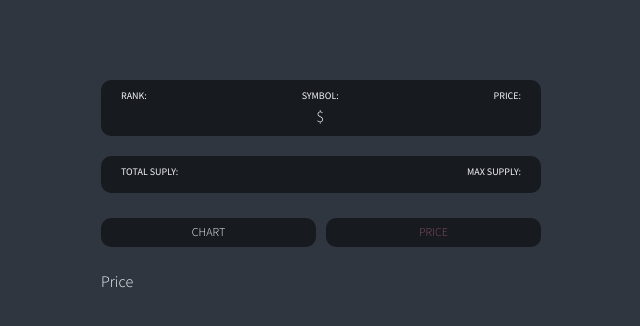
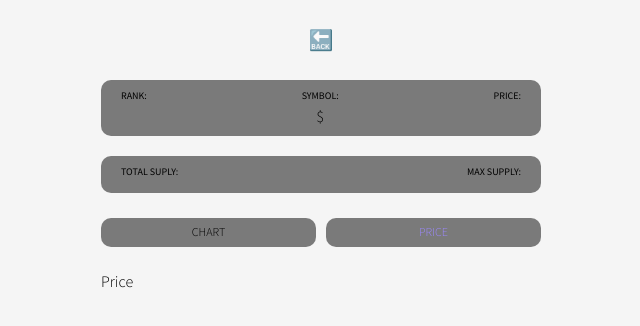
Before and after one commit to yjleeinkr/react-query, a React (Create React App) app: page /1/price in a window 1280 px wide. Shown: the top 326 px of the page, without its empty margins (319-959 px from the left). Built offline with nearby package versions, Linux system fonts and the light colour scheme; no server answers.

Commit message:
try non-efficient way to make dark,light mode just by passing props

```diff
--- a/src/App.tsx
+++ b/src/App.tsx
@@ -1,7 +1,9 @@
 import Router from "./Router";
 import { createGlobalStyle } from "styled-components";
 import { ReactQueryDevtools } from 'react-query/devtools'
-
+import { ThemeProvider } from "styled-components";
+import { darkTheme, lightTheme } from "./theme";
+import { useState } from "react";
 const GlobalStyle = createGlobalStyle`
 html, body, div, span, applet, object, iframe,
 h1, h2, h3, h4, h5, h6, p, blockquote, pre,
@@ -67,12 +69,14 @@ a{
 `;
 
 function App() {
+  const [isDark, setIsDark] = useState(false)
+  const toggleDark = () => setIsDark(current => !current)
   return (
-    <>
-      <GlobalStyle/>
-      <Router />
-      <ReactQueryDevtools initialIsOpen={true}/>
-    </>
+    <ThemeProvider theme={isDark ? darkTheme : lightTheme}>
+      <GlobalStyle />
+      <Router isDark={isDark} toggleDark={toggleDark}/>
+      <ReactQueryDevtools initialIsOpen={true} />
+    </ThemeProvider>
   );
 }
 
--- a/src/Router.tsx
+++ b/src/Router.tsx
@@ -1,20 +1,24 @@
 import { BrowserRouter, Switch, Route } from 'react-router-dom';
 import Coin from './routes/Coin'
 import Coins from './routes/Coins'
+interface RouterProps {
+  toggleDark: () => void;
+  isDark: boolean
+}
 
-function Router() {
+function Router({ toggleDark, isDark }: RouterProps) {
   return (
     <BrowserRouter>
       <Switch>
         <Route path="/:coinId">
-                    <Coin />
+          <Coin isDark={isDark} />
         </Route>
         <Route path="/">
-                    <Coins />
+          <Coins toggleDark={toggleDark} />
         </Route>
       </Switch>
     </BrowserRouter>
-    )
+  );
 }
 
 export default Router;
--- a/src/index.tsx
+++ b/src/index.tsx
@@ -1,9 +1,7 @@
 import React from 'react';
 import ReactDOM from 'react-dom/client';
 import { QueryClient, QueryClientProvider } from 'react-query';
-import { ThemeProvider } from 'styled-components';
 import App from './App';
-import { theme } from './theme';
 
 const root = ReactDOM.createRoot(
   document.getElementById('root') as HTMLElement
@@ -14,9 +12,7 @@ const queryClient = new QueryClient();
 root.render(
   <React.StrictMode>
     <QueryClientProvider client={queryClient}>
-      <ThemeProvider theme={theme}>
         <App />
-      </ThemeProvider>
     </QueryClientProvider>
   </React.StrictMode>
 );
--- a/src/routes/Chart.tsx
+++ b/src/routes/Chart.tsx
@@ -12,9 +12,10 @@ interface HistoricalData {
     market_cap: number;
 }
 interface ChartProps {
-    coinId: string;
+  coinId: string;
+  isDark: boolean
 }
-function Chart({ coinId }: ChartProps) {
+function Chart({ coinId, isDark}: ChartProps) {
     const { isLoading, data } = useQuery<HistoricalData[]>( ["ohlcv", coinId],() => fetchCoinHistory(coinId), { refetchInterval: 10000 });
 
     return (
@@ -38,7 +39,7 @@ function Chart({ coinId }: ChartProps) {
                 background: "transparent"
                 },
               grid: { show: false },
-              theme: { mode: "dark" },
+              theme: { mode: isDark ? "dark": "light" },
               stroke: { curve: "smooth", width: 3},
               yaxis: { show: false },
               xaxis: {
--- a/src/routes/Coin.tsx
+++ b/src/routes/Coin.tsx
@@ -44,6 +44,7 @@ const Overview = styled.div`
   padding: 10px 20px;
   border-radius: 10px;
 `;
+
 const OverviewItem = styled.div`
   display: flex;
   flex-direction: column;
@@ -77,6 +78,13 @@ const Tab = styled.span<{isActive: boolean}>`
   }
 `;
 
+const BackButton = styled.span`
+  color: white;
+  font-size: 20px;
+  cursor: pointer;
+  display:flex;
+  justify-content: flex-start;
+`
 interface RouteParams {
     coinId: string;
 }
@@ -142,7 +150,11 @@ interface PriceData {
   };
 }
 
-function Coin() {
+interface CoinProps {
+  isDark: boolean;
+}
+
+function Coin({isDark}: CoinProps) {
     const { coinId } = useParams<RouteParams>();
     // 타입스크립트에게 우리 url 내에 몇몇 파라미터들이 있다는 걸 말해줘야한다.
     const { state } = useLocation<RouteState>();
@@ -172,7 +184,6 @@ function Coin() {
     const loading = infoLoading || tickersLoading;
     return (
       <Container>
-
         <Helmet>
           {/* html의 head에 들어가는 모든 내용들을 넣을 수 있다. title 뿐만 아니라, favicon, css 등등 */}
           {/* Helmet == html의 head로 가는 direct link */}
@@ -181,6 +192,9 @@ function Coin() {
           </title>
         </Helmet>
         <Header>
+          <BackButton>
+            <Link to="/">🔙</Link>
+          </BackButton>
           <Title>
             {state?.name ? state.name : loading ? "Loading..." : infoData?.name}
           </Title>
@@ -224,10 +238,10 @@ function Coin() {
             </Tabs>
             <Switch>
               <Route path={`/:coinId/chart`}>
-                <Chart coinId={coinId} />
+                  <Chart coinId={coinId} isDark={isDark}/>
               </Route>
               <Route path={`/:coinId/price`}>
-                <Price />
+                <Price coinId={coinId} />
               </Route>
             </Switch>
           </>
--- a/src/routes/Coins.tsx
+++ b/src/routes/Coins.tsx
@@ -1,6 +1,5 @@
 import styled from "styled-components";
 import { Link } from "react-router-dom";
-import { useEffect, useState } from "react";
 import { useQuery } from "react-query";
 import { fetchCoins } from "../api";
 import { Helmet } from "react-helmet";
@@ -21,8 +20,8 @@ const Header = styled.header`
 const CoinsList = styled.ul``
 
 const Coin = styled.li`
-  background-color: ${(props) => props.theme.textColor};
-  color: ${(props) => props.theme.bgColor};
+  background-color: ${(props) => props.theme.cardBgColor};
+  color: ${(props) => props.theme.textColor};
   margin-bottom: 10px;
   border-radius: 10px;
   a {
@@ -63,7 +62,11 @@ interface CoinData {
   type: string;
 }
 
-function Coins() {
+interface CoinsProps {
+  toggleDark : () => void
+}
+
+function Coins({toggleDark}: CoinsProps) {
     const { isLoading, data } = useQuery<CoinData[]>("allCoins", fetchCoins);
     // const [coins, setCoins] = useState<CoinData[]>([]);
     // const [loading, setLoading] = useState(true);
@@ -84,6 +87,7 @@ function Coins() {
         </Helmet>
         <Header>
           <Title>코인</Title>
+          <button onClick={toggleDark}>Toggle Mode</button>
         </Header>
         {isLoading ? (
           <Loader>"Loading..."</Loader>
--- a/src/routes/Price.tsx
+++ b/src/routes/Price.tsx
@@ -1,4 +1,28 @@
-function Price() {
+import { useQuery } from "react-query";
+import { fetchCoinHistory } from "../api";
+
+interface PriceProps {
+  coinId: string;
+}
+
+interface HistoricalData {
+  time_open: number;
+  time_close: number;
+  open: string;
+  high: string;
+  low: string;
+  close: string;
+  volume: string;
+  market_cap: number;
+}
+
+function Price({ coinId }: PriceProps) {
+  const { isLoading, data } = useQuery<HistoricalData[]>(
+    ["ohlcv", coinId],
+    () => fetchCoinHistory(coinId),
+    { refetchInterval: 10000 }
+  );
+  console.log(isLoading, data)
   return <h1>Price</h1>;
 }
 
--- a/src/styled.d.ts
+++ b/src/styled.d.ts
@@ -5,5 +5,6 @@ declare module 'styled-components' {
       textColor: string;
       bgColor: string;
       accentColor: string;
+      cardBgColor: string;
     }
 }
--- a/src/theme.ts
+++ b/src/theme.ts
@@ -1,13 +1,15 @@
 import { DefaultTheme } from "styled-components"
 
-export const theme: DefaultTheme = {
-  textColor: "#f5f6fa",
+export const darkTheme: DefaultTheme = {
   bgColor: "#2f3640",
-  accentColor: "#844C5F",
+  textColor: "white",
+  accentColor: "#9c88ff",
+  cardBgColor: "#0e1926",
 };
 
-// export const darkTheme: DefaultTheme = {
-//   textColor: "white",
-//   bgColor: "black",
-//   btnColor: "teal",
-// };
+export const lightTheme: DefaultTheme = {
+  bgColor: "whitesmoke",
+  textColor: "black",
+  accentColor: "#9c88ff",
+  cardBgColor: "white",
+};
```
Lines whose indentation alone changed are shown as unchanged.
